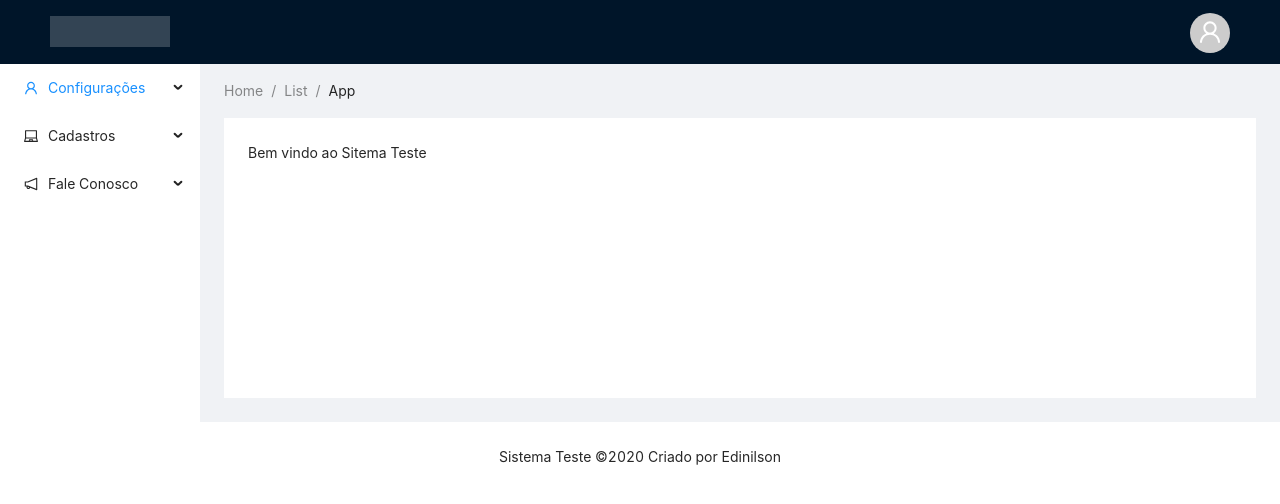
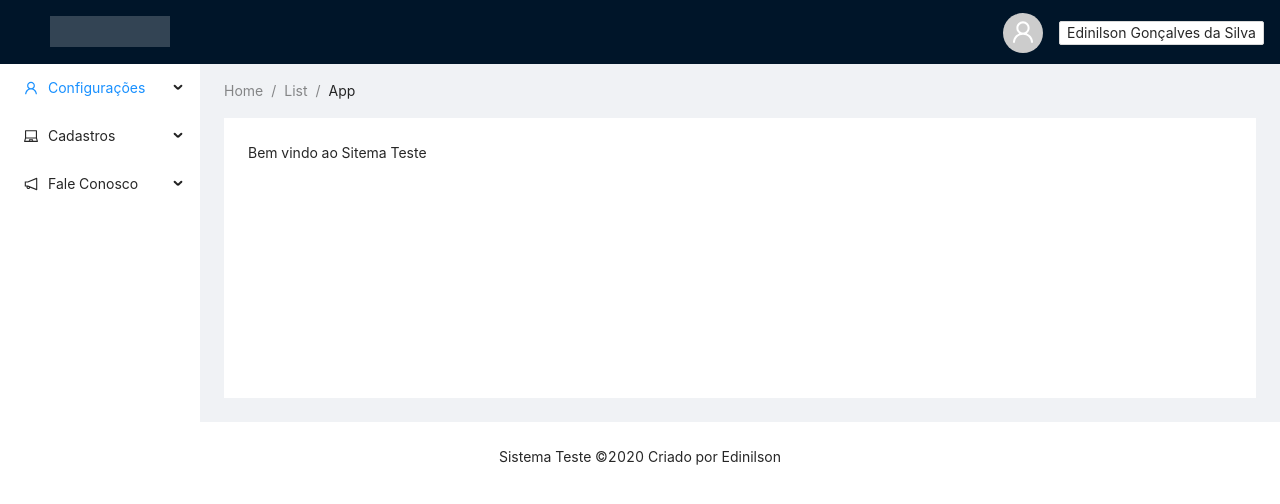
Before and after one commit to edinilsonSilva/layout-ant-design-teste, a React app: page / in a window 1280 px wide. Built offline with nearby package versions, Linux system fonts and the light colour scheme.

Commit message:
Correção CSS Navbar

```diff
--- a/src/containers/layout/Navbar.js
+++ b/src/containers/layout/Navbar.js
@@ -1,23 +1,28 @@
 import React, { useState } from 'react';
-import { Layout, Avatar } from 'antd';
+import { Layout, Avatar, Button } from 'antd';
 import { UserOutlined } from '@ant-design/icons';
 
 
 function Navbar() {
 
-    const { Header} = Layout;
+    const { Header } = Layout;
 
     return (
-        <Header className="header">
+        <Header className="header" >
             <div className="logo" />
             {/* <Menu theme="dark" mode="horizontal" defaultSelectedKeys={['2']}>
             <Menu.Item key="1">Cadastro</Menu.Item>
             <Menu.Item key="2">nav 2</Menu.Item>
             <Menu.Item key="3">nav 3</Menu.Item>
         </Menu> */}
+            <div className="usuarioLogado">
+                <Button size="small" style={{ margin: '0 16px', verticalAlign: 'middle' }}>
+                    Edinilson Gonçalves da Silva
+                </Button>
+            </div>
             <div className="avatar">
                 <Avatar icon={<UserOutlined />} size="large" />
-            </div>
+                </div>
         </Header>
     )
 }
--- a/src/containers/layout/style.css
+++ b/src/containers/layout/style.css
@@ -26,6 +26,13 @@
   float: right;
 }
 
+.usuarioLogado {
+  width: auto;
+  margin-right: -50px;
+  height: 40px;
+  float: right;
+}
+
 .footer {
   text-align: center;
   background-color: #FFF !important;
```
